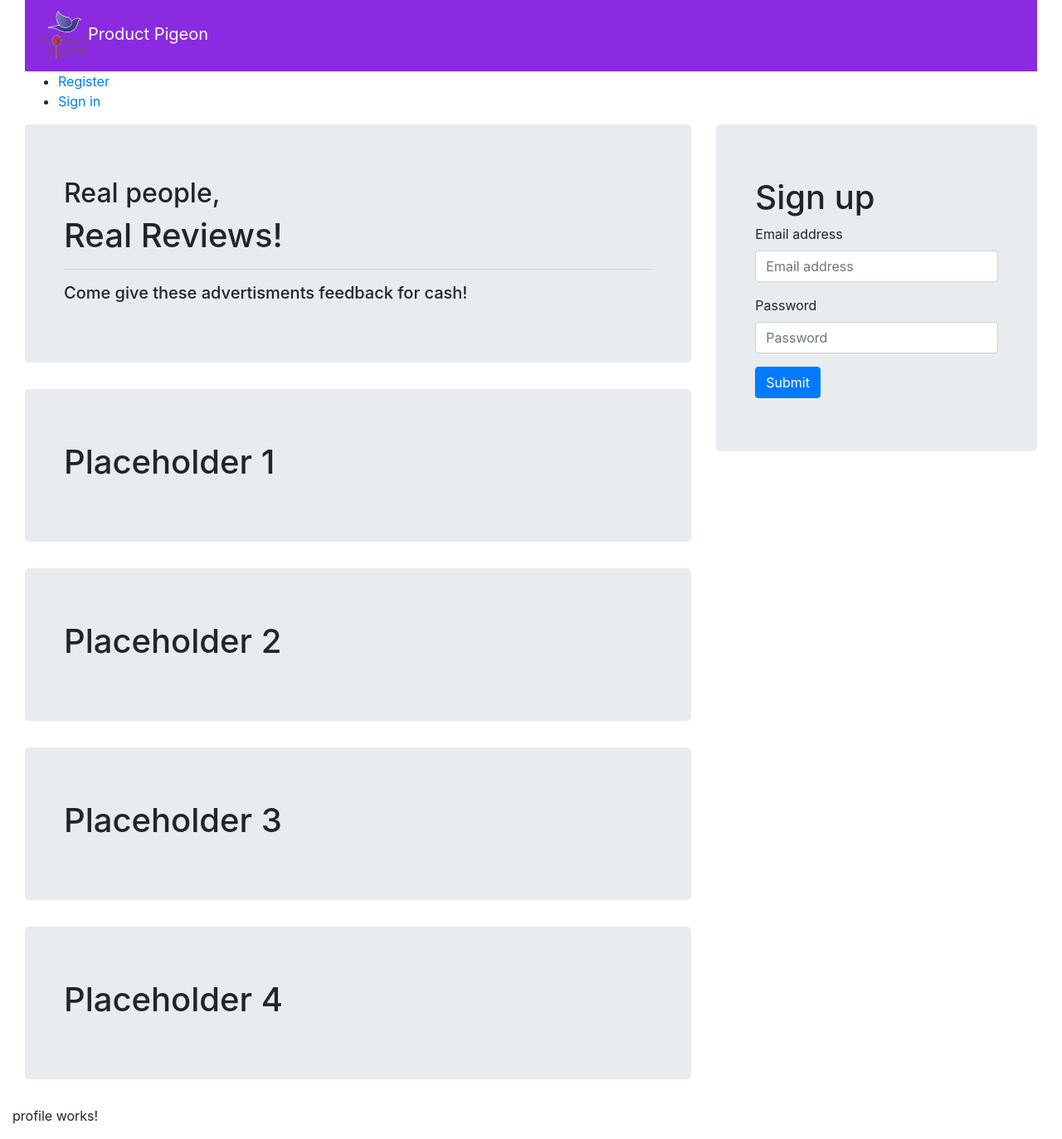
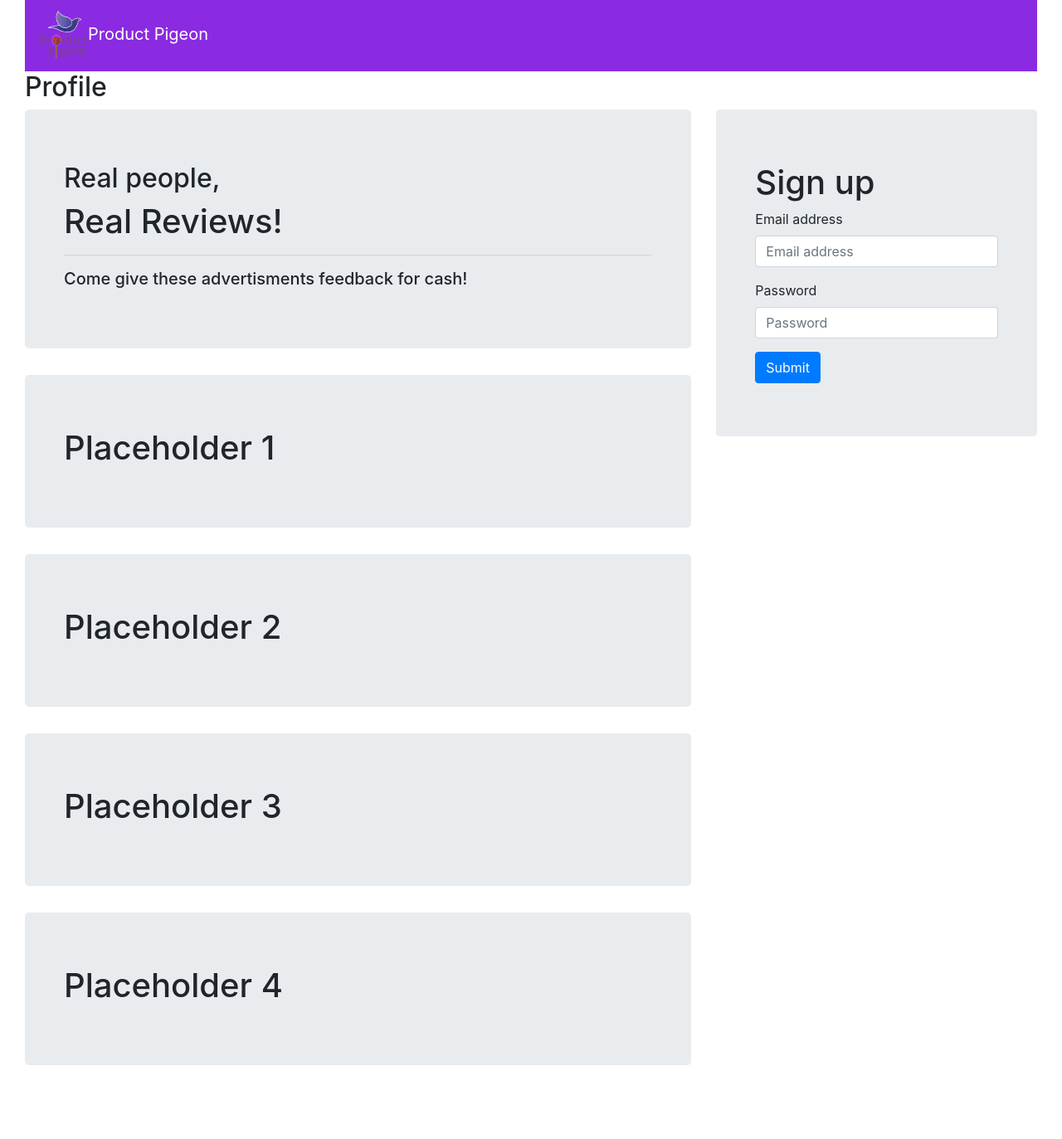
Before and after one commit to nazislam/Product-Pigeon, an Angular app in the folder client/: page /profile in a window 1280 px wide. Shown: the whole page at 83% size. After the commit the page ends 1316 px from the top, so only its background shows below. Built offline with nearby package versions, Linux system fonts and the light colour scheme.

Commit message:
edited profile template

```diff
--- a/client/src/app/components/homepage/homepage.component.html
+++ b/client/src/app/components/homepage/homepage.component.html
@@ -1,5 +1,6 @@
 <div class="container-fluid">
   <app-navigation></app-navigation>
+  <router-outlet></router-outlet>
 </div>
 
 
@@ -26,8 +27,3 @@
 
   </div>
 </div>
-
-
-
-
-<router-outlet></router-outlet>
--- a/client/src/app/components/navigation/navigation.component.html
+++ b/client/src/app/components/navigation/navigation.component.html
@@ -2,7 +2,9 @@
     <a class="navbar-brand" href="#">
       <img src="/assets/images/logo.png" width="60" height="60">Product Pigeon</a>
   </nav>
+  <!--
   <ul>
     <li><a [routerLink]="['/register']">Register</a></li>
     <li><a a [routerLink]="['/signin']">Sign in</a></li>
   </ul>
+  -->
--- a/client/src/app/components/profile/profile.component.html
+++ b/client/src/app/components/profile/profile.component.html
@@ -1,3 +1,3 @@
-<p>
-  profile works!
-</p>
+<h2>
+  Profile
+</h2>
```
